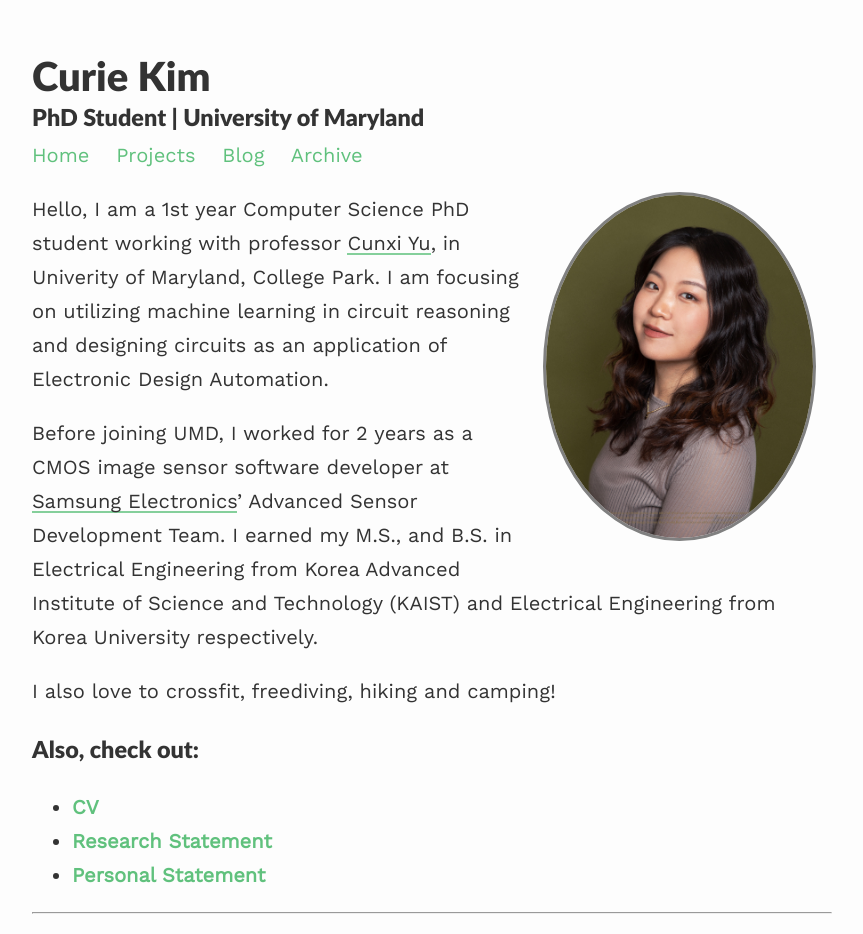
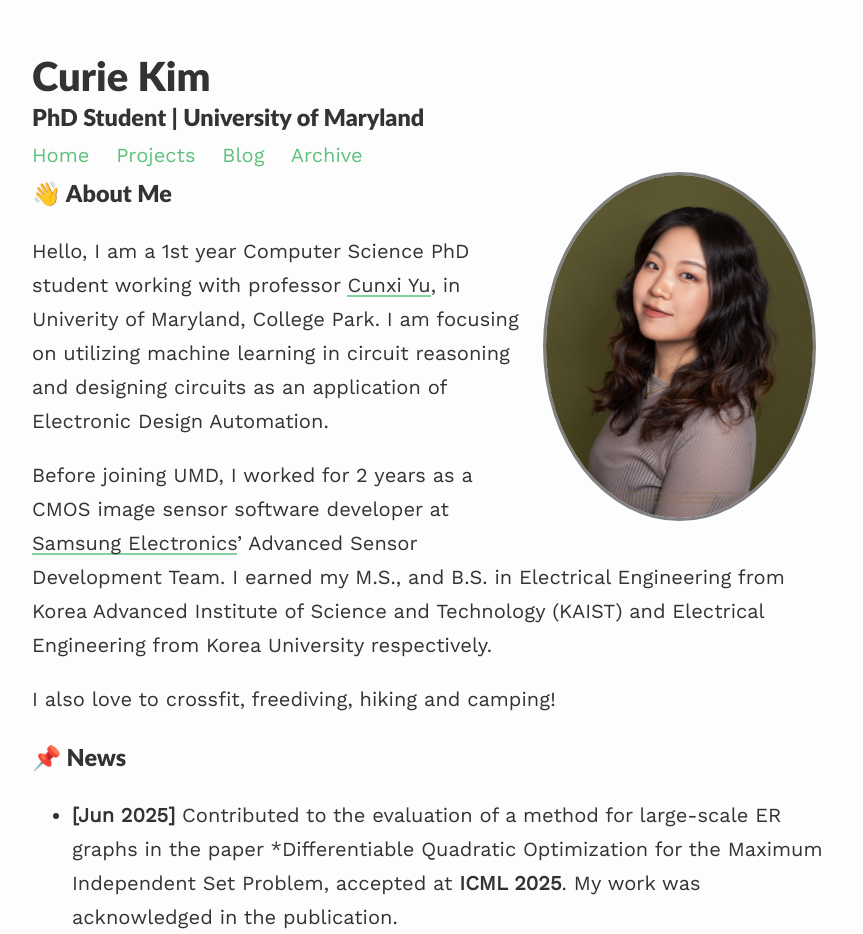
Before and after one commit to curie3170/curie3170.github.io, a Jekyll site: the page built from index.md, in a window 1280 px wide and 1400 px high. Shown: the top 934 px of the window, without its empty margins (208-1071 px from the left). Built offline with Jekyll 4.4.1, drawn with Linux system fonts in a browser that asks for light colours; nearby versions of some CDN libraries; some of the changed text lies outside the part shown.

Commit message:
Update index.md

```diff
--- a/index.md
+++ b/index.md
@@ -6,19 +6,24 @@ profile:
   image: IMG_9376.jpeg
 published: true
 ---
+### 👋 About Me
 Hello, I am a 1st year Computer Science PhD student working with professor [Cunxi Yu](https://ycunxi.github.io/cunxiyu/), in Univerity of Maryland, College Park. I am focusing on utilizing machine learning in circuit reasoning and designing circuits as an application of Electronic Design Automation.
 
 Before joining UMD, I worked for 2 years as a CMOS image sensor software developer at [Samsung Electronics](https://semiconductor.samsung.com/us/image-sensor/)' Advanced Sensor Development Team. I earned my M.S., and B.S. in Electrical Engineering from Korea Advanced Institute of Science and Technology (KAIST) and Electrical Engineering from Korea University respectively.
 
 I also love to crossfit, freediving, hiking and camping!
 
-### Also, check out:
+### 📌 News
+
+- **[Jun 2025]** Contributed to the evaluation of a method for large-scale ER graphs in the paper *[Differentiable Quadratic Optimization for the Maximum Independent Set Problem](https://arxiv.org/html/2406.19532v6), accepted at **ICML 2025**. My work was acknowledged in the publication.
+
+### 📂 Also, check out:
 - <a style="color: #60c17d;" href="https://drive.google.com/file/d/1F5oNitwe9ol-6dXT0JC50cQqaNhdSVwB/view?usp=share_link"><b>CV</b></a>
 - <a style="color: #60c17d;" href="https://drive.google.com/file/d/14BaMhvdqQ0m2UlOLqNxphoMbb_JV1GI_/view?usp=sharing"><b>Research Statement</b></a>
 - <a style="color: #60c17d;" href="https://drive.google.com/file/d/14Q4GfJ-fNzEV8DzS7Qi5m5OPCQLrzjp1/view?usp=sharing"><b>Personal Statement</b></a>
 
----
-### Selected Projects:
+
+### 🧠 Selected Projects:
 
 ##### A Dual-Cycled Cross-View Transformer Network for Unified Road Layout Estimation and 3D Object Detection in the Bird’s-Eye-View, 2022, *Curie Kim, and Ue-Hwan Kim* [2023 Ubiquitous Robots]
 
```
